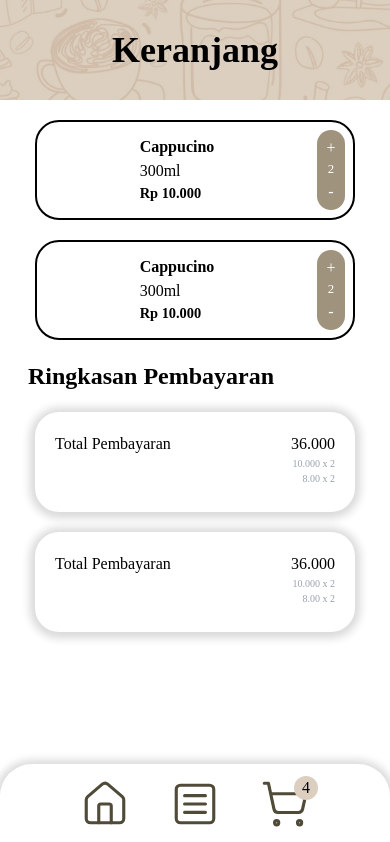
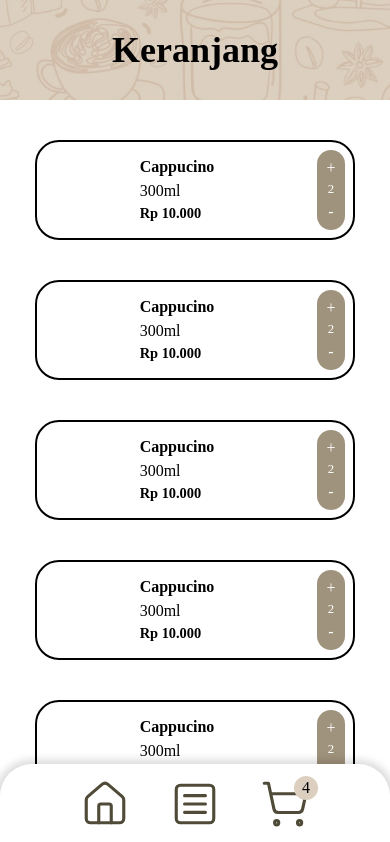
Before and after one commit to Inidapaa/kopisenja_app, a React (Vite) app: page /checkout in a window 390 px wide. Shown: the top 842 px of the page. Built offline with nearby package versions, Linux system fonts and the light colour scheme.

Commit message:
Refactor Checkout and Home components: updated layout for better responsiveness, improved structure in checkout.jsx, and adjusted Link component in home.jsx for consistent styling.

```diff
--- a/src/pages/checkout.jsx
+++ b/src/pages/checkout.jsx
@@ -7,7 +7,60 @@ const Checkout = () => {
     <Navbar/>
     <Title/>
     {/* ==========Daftar Pesanan========== */}
-    <div className="h-auto flex flex-col my-5 gap-5 items-center">
+    <div className="h-auto w-screen flex justify-center items-center">
+      <div className="grid md:grid-cols-3 my-10 gap-10">
+        <div className="bg-white h-25 w-80 border-2 rounded-3xl flex place-content-between items-center">
+          <img src="" alt="" />
+          <div className="flex flex-col">
+            <h3 className="font-bold">Cappucino</h3>
+            <p>300ml</p>
+            <p className="font-bold text-[0.9rem]">Rp 10.000</p>
+          </div>
+          <div className="flex h-20 w-7 mr-2 rounded-3xl flex-col bg-secondary justify-center items-center text-white">
+            <button type="">+</button>
+            <p className="text-[0.8rem]">2</p>
+            <button type="">-</button>
+          </div>
+        </div>
+        <div className="bg-white h-25 w-80 border-2 rounded-3xl flex place-content-between items-center">
+          <img src="" alt="" />
+          <div className="flex flex-col">
+            <h3 className="font-bold">Cappucino</h3>
+            <p>300ml</p>
+            <p className="font-bold text-[0.9rem]">Rp 10.000</p>
+          </div>
+          <div className="flex h-20 w-7 mr-2 rounded-3xl flex-col bg-secondary justify-center items-center text-white">
+            <button type="">+</button>
+            <p className="text-[0.8rem]">2</p>
+            <button type="">-</button>
+          </div>
+        </div>
+        <div className="bg-white h-25 w-80 border-2 rounded-3xl flex place-content-between items-center">
+          <img src="" alt="" />
+          <div className="flex flex-col">
+            <h3 className="font-bold">Cappucino</h3>
+            <p>300ml</p>
+            <p className="font-bold text-[0.9rem]">Rp 10.000</p>
+          </div>
+          <div className="flex h-20 w-7 mr-2 rounded-3xl flex-col bg-secondary justify-center items-center text-white">
+            <button type="">+</button>
+            <p className="text-[0.8rem]">2</p>
+            <button type="">-</button>
+          </div>
+        </div>
+        <div className="bg-white h-25 w-80 border-2 rounded-3xl flex place-content-between items-center">
+          <img src="" alt="" />
+          <div className="flex flex-col">
+            <h3 className="font-bold">Cappucino</h3>
+            <p>300ml</p>
+            <p className="font-bold text-[0.9rem]">Rp 10.000</p>
+          </div>
+          <div className="flex h-20 w-7 mr-2 rounded-3xl flex-col bg-secondary justify-center items-center text-white">
+            <button type="">+</button>
+            <p className="text-[0.8rem]">2</p>
+            <button type="">-</button>
+          </div>
+        </div>
         <div className="bg-white h-25 w-80 border-2 rounded-3xl flex place-content-between items-center">
           <img src="" alt="" />
           <div className="flex flex-col">
@@ -35,27 +88,33 @@ const Checkout = () => {
           </div>
         </div>
       </div>
+    </div>
+
     {/* ========Ringkasan Pembayaran========== */}
-    <h1 className="ml-7 text-2xl font-bold">Ringkasan Pembayaran</h1>
-    <div className="h-80 flex flex-col my-5 gap-5 items-center">
-      <div className="bg-white h-25 w-80 shadow-custom rounded-3xl flex place-content-between p-5">
-        <h1>Total Pembayaran</h1>
+    <h1 className="ml-7 md:text-3xl text-2xl font-bold md:text-center text-start">Ringkasan Pembayaran</h1>
+    <div className="h-80 w-full my-10 px-9 md:px-10">
+      <div className=" mx-auto flex justify-center items-center h-auto pb-10">
+        <div className="grid md:grid-cols-2 gap-10 w-5xl">
+          <div className="bg-white shadow-custom rounded-3xl flex justify-between items-center h-30 p-5">
+            <h1 className="text-2xl">Total Pembayaran</h1>
             <div className="flex flex-col">
-          <p className="text-center">36.000</p>
+              <p className="text-center text-2xl">36.000</p>
               <span className="flex flex-col items-end text-gray-400">
-          <p className="text-[10px]">10.000 x 2</p>
-          <p className="text-[10px]">8.00 x 2</p>
+                <p className="text-[14px]">10.000 x 2</p>
+                <p className="text-[12px]">8.00 x 2</p>
               </span>
             </div>
           </div>
-      <div className="bg-white h-25 w-80 shadow-custom rounded-3xl flex place-content-between p-5">
-        <h1>Total Pembayaran</h1>
+          <div className="bg-white shadow-custom rounded-3xl flex justify-between items-center h-30 p-5">
+            <h1 className="text-2xl">Total Pembayaran</h1>
             <div className="flex flex-col">
-          <p className="text-center">36.000</p>
+              <p className="text-center text-2xl">36.000</p>
               <span className="flex flex-col items-end text-gray-400">
-          <p className="text-[10px]">10.000 x 2</p>
-          <p className="text-[10px]">8.00 x 2</p>
+                <p className="text-[14px]">10.000 x 2</p>
+                <p className="text-[12px]">8.00 x 2</p>
               </span>
+            </div>
+          </div>
         </div>
       </div>
     </div>
--- a/src/pages/home.jsx
+++ b/src/pages/home.jsx
@@ -48,7 +48,7 @@ const Home = () => {
         </div>
       </div>
       <div className="flex justify-center items-center mt-10">
-        <Link to='/' className="bg-third h-10 w-30 rounded-2xl text-white hover:shadow-md transition">Lihat Menu</Link>
+        <Link to='/' className=" flex items-center justify-center bg-third h-10 w-30 rounded-2xl text-white hover:shadow-md transition">Lihat Menu</Link>
       </div>
     </div>
     </>
```
Lines whose indentation alone changed are shown as unchanged.
